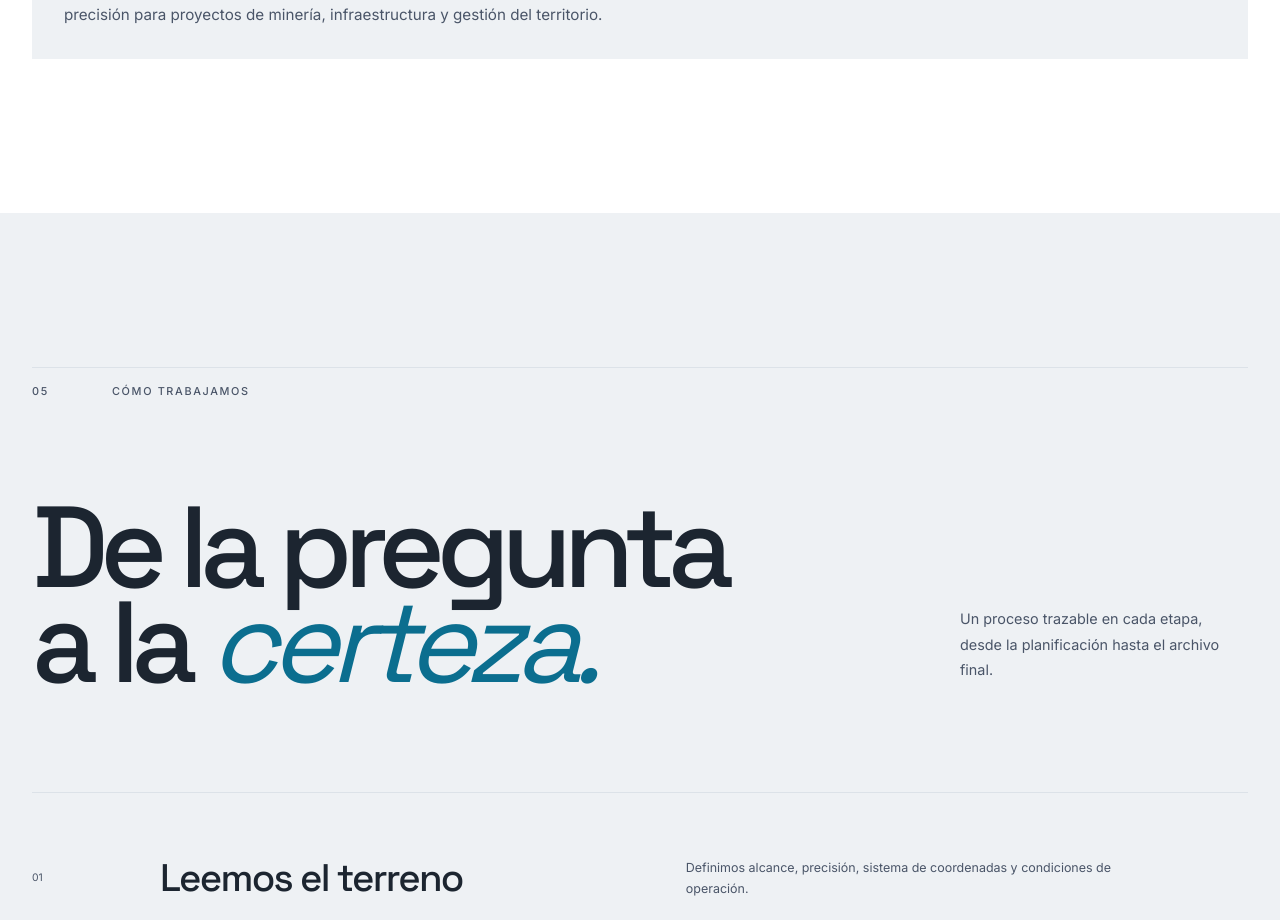
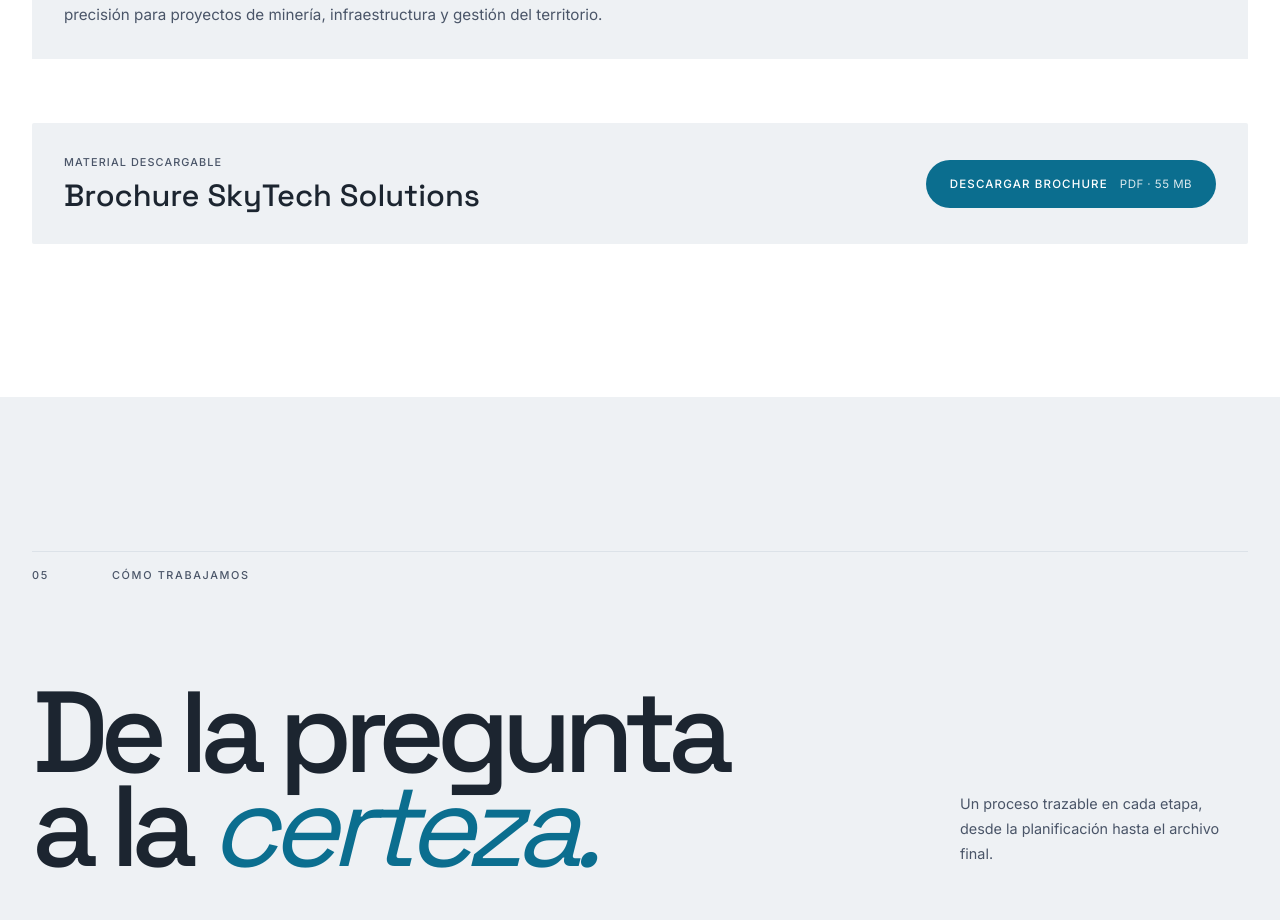
Before and after one commit to vigvelora-it/landing_page_drones, a Next.js app in the folder local-2/: page / in a window 1280 px wide. Shown: the part 9681-10601 px from the top of the page. Built offline with nearby package versions, Linux system fonts and the light colour scheme; no server answers.

Commit message:
feat(BROCH-01): add brochure download block with real PDF, verified in production build

```diff
--- a/local-2/app/globals.css
+++ b/local-2/app/globals.css
@@ -85,6 +85,14 @@
 .evidence-cell span{color:var(--ink-secondary);font-size:.68rem;font-weight:500;letter-spacing:.08em;line-height:1.4;text-transform:uppercase}
 .evidence-cell--locations strong{font-size:clamp(1.2rem,1.7vw,1.6rem);line-height:1.2}
 .differentiation-message{margin-top:48px;padding-top:24px;border-top:1px solid var(--border-subtle)}
+.brochure-block{display:flex;flex-wrap:wrap;align-items:center;justify-content:space-between;gap:24px;margin-top:64px;padding:32px;background:var(--bg-surface-alt);border-radius:2px}
+.brochure-block .mono-label{margin:0 0 8px;color:var(--ink-secondary);font-size:.68rem;font-weight:500;letter-spacing:.1em;text-transform:uppercase}
+.brochure-block h3{margin:0;font:500 clamp(1.6rem,2.4vw,2.2rem)/1.08 var(--display)}
+.brochure-cta{display:inline-flex;align-items:center;gap:12px;min-height:48px;padding:0 24px;background:var(--accent);color:#FFFFFF;border-radius:999px;font-size:.72rem;font-weight:500;letter-spacing:.1em;text-transform:uppercase;text-decoration:none;white-space:nowrap;transition:background var(--motion-duration-fast) var(--ease-moderate),transform var(--motion-duration-fast) var(--ease-moderate)}
+.brochure-cta:hover{background:var(--accent-hover);transform:translateY(-3px)}
+.brochure-cta:focus-visible{outline:2px solid var(--focus-ring);outline-offset:2px}
+.brochure-cta__meta{font-weight:400;letter-spacing:.04em;text-transform:none;opacity:.85}
+@media(max-width:720px){.brochure-block{flex-direction:column;align-items:flex-start;padding:24px}.brochure-cta{width:100%;justify-content:center}}
 @media(max-width:1000px){.projects-layout{grid-template-columns:1fr}.project-supporting{grid-template-columns:repeat(2,minmax(0,1fr));grid-template-rows:auto}.evidence-grid{grid-template-columns:repeat(2,minmax(0,1fr))}}
 @media(max-width:720px){.projects-heading{margin:48px 0 32px}.projects-layout,.project-supporting,.evidence-grid{grid-template-columns:1fr}.projects-layout,.project-supporting,.evidence-grid{gap:24px}.project-card,.differentiation-band{padding:24px}.project-card h3{margin-bottom:32px}.project-facts div{grid-template-columns:1fr;gap:8px}.differentiation-band{margin-top:48px}.evidence-grid{margin-top:32px}}
 
--- a/local-2/components/sections/projects-section.tsx
+++ b/local-2/components/sections/projects-section.tsx
@@ -3,7 +3,7 @@
 import { useRef } from "react"
 
 import { useGSAP } from "@/lib/gsap"
-import { differentiation, projects, team, type Project } from "@/lib/site-content"
+import { brochure, differentiation, projects, team, type Project } from "@/lib/site-content"
 
 function ProjectFacts({ project }: { project: Project }) {
   return (
@@ -119,6 +119,23 @@ export function ProjectsSection() {
 
           <p className="differentiation-message" data-reveal>{differentiation.message}</p>
         </section>
+
+        <section className="brochure-block" aria-labelledby="brochure-heading" data-reveal>
+          <div>
+            <p className="mono-label">Material descargable</p>
+            <h3 id="brochure-heading">{brochure.title}</h3>
+          </div>
+          <a
+            className="brochure-cta"
+            href={brochure.href}
+            download
+            type="application/pdf"
+            data-cursor="Descargar"
+          >
+            <span>Descargar brochure</span>
+            {brochure.fileSizeLabel ? <span className="brochure-cta__meta">{brochure.fileSizeLabel}</span> : null}
+          </a>
+        </section>
       </div>
     </section>
   )
--- a/local-2/lib/site-content.ts
+++ b/local-2/lib/site-content.ts
@@ -339,4 +339,5 @@ export const differentiation = {
 export const brochure: Brochure = {
   title: "Brochure SkyTech Solutions",
   href: "/brochures/skytech-solutions-brochure.pdf",
+  fileSizeLabel: "PDF · 55 MB",
 }
```
Also changed, not shown: local-2/.planning/REQUIREMENTS.md, 1 other file (tests, documents, lock files or other folders).
